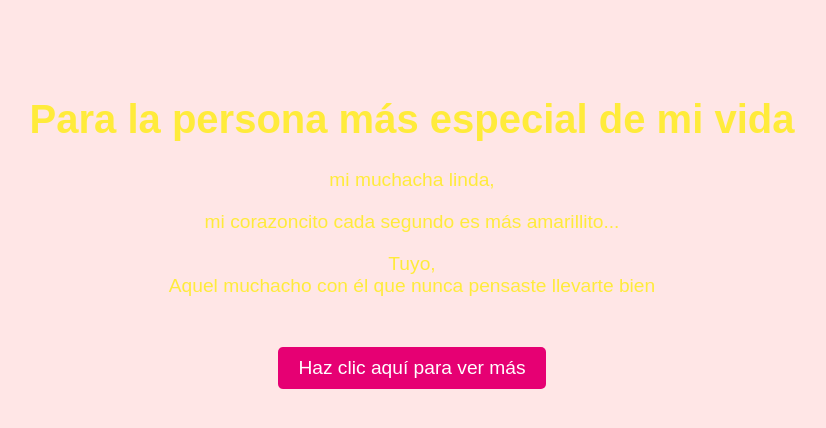
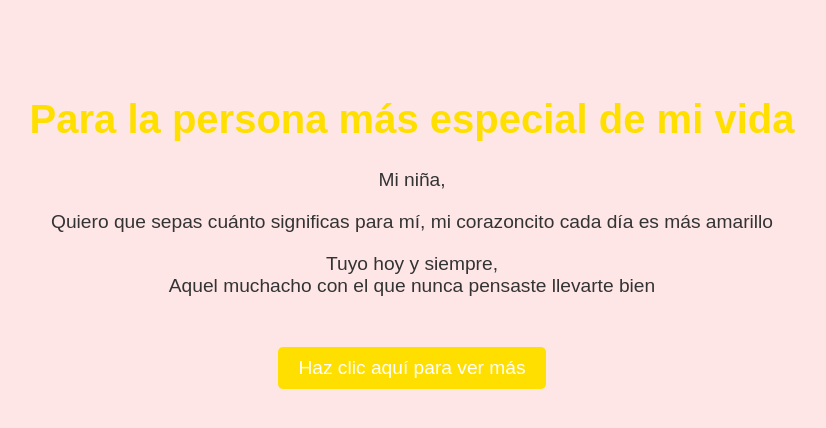
Before and after one commit to mdom2230/Perfect, a plain HTML site: page index.html in a window 1280 px wide. Shown: the whole page, without its empty margins (228-1054 px from the left). Drawn offline with Linux system fonts and the light colour scheme.

Commit message:
Add files via upload
Signed-off-by: mdom2230 <134468781+mdom2230@users.noreply.github.com>

```diff
--- a/index.html
+++ b/index.html
@@ -3,12 +3,12 @@
 <head>
     <meta charset="UTF-8">
     <meta name="viewport" content="width=device-width, initial-scale=1.0">
-    <title>Para mi novia</title>
+    <title>Para mi muchacha linda</title>
     <style>
         body {
             font-family: 'Arial', sans-serif;
             background-color: #ffe6e6;
-            color: #ffeb3b; /* Color amarillo para el texto */
+            color: #333;
             text-align: center;
             margin: 0;
             padding: 0;
@@ -19,7 +19,7 @@
         }
         h1 {
             font-size: 2.5em;
-            color: #ffeb3b; /* Color amarillo para el título */
+            color: #ffdf00;
         }
         p {
             font-size: 1.2em;
@@ -31,23 +31,23 @@
             margin-top: 30px;
             font-size: 1.2em;
             color: white;
-            background-color: #e60073;
+            background-color: #ffdf00;
             text-decoration: none;
             border-radius: 5px;
             transition: background-color 0.3s ease;
         }
         .btn:hover {
-            background-color: #cc0059;
+            background-color: #ff0000;
         }
     </style>
 </head>
 <body>
     <div class="container">
         <h1>Para la persona más especial de mi vida</h1>
-        <p>mi muchacha linda,</p>
-        <p>mi corazoncito cada segundo es más amarillito...</p>
-        <p>Tuyo,<br>Aquel muchacho con él que nunca pensaste llevarte bien</p>
-        <a href="https://youtu.be/cNGjD0VG4R8" class="btn">Haz clic aquí para ver más</a>
+        <p>Mi niña,</p>
+        <p>Quiero que sepas cuánto significas para mí, mi corazoncito cada día es más amarillo</p>
+        <p>Tuyo hoy y siempre,<br>Aquel muchacho con el que nunca pensaste llevarte bien</p>
+        <a href="https://youtu.be/2Vv-BfVoq4g" class="btn">Haz clic aquí para ver más</a>
     </div>
 </body>
 </html>
```
